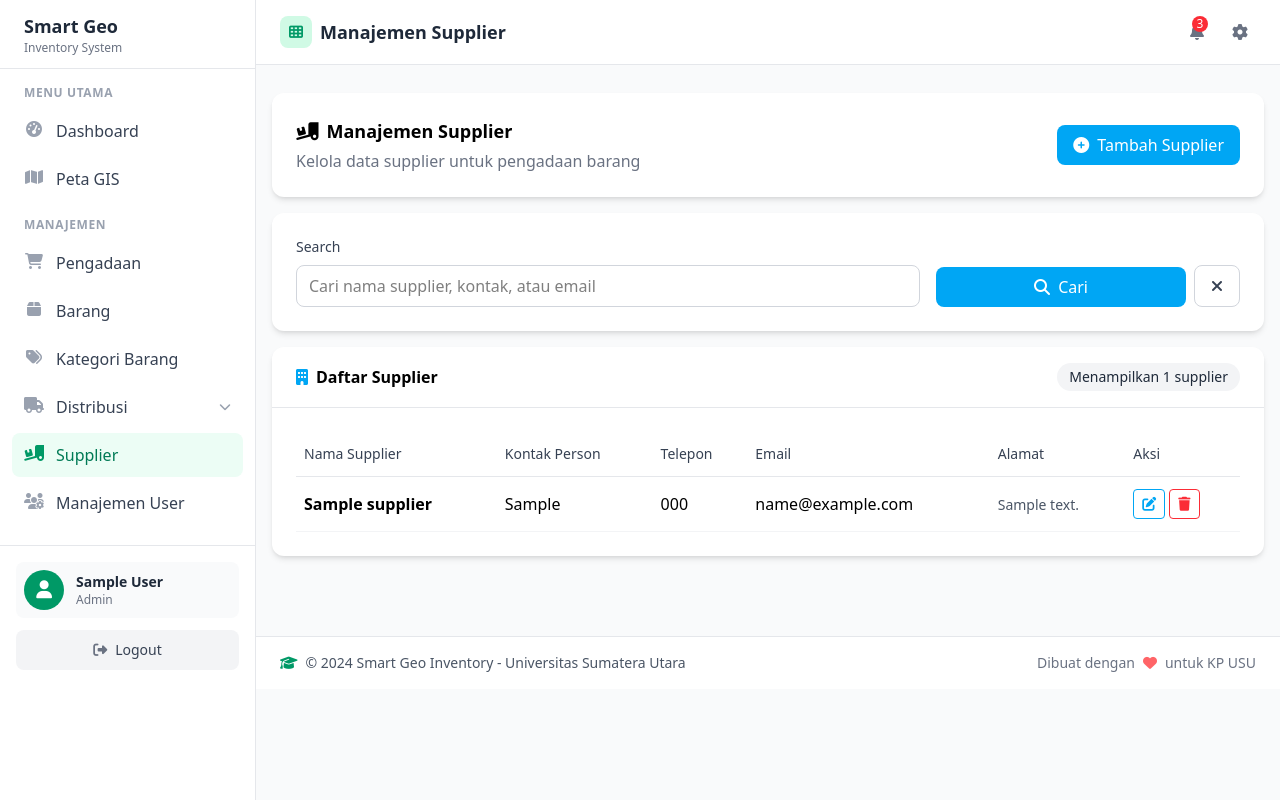
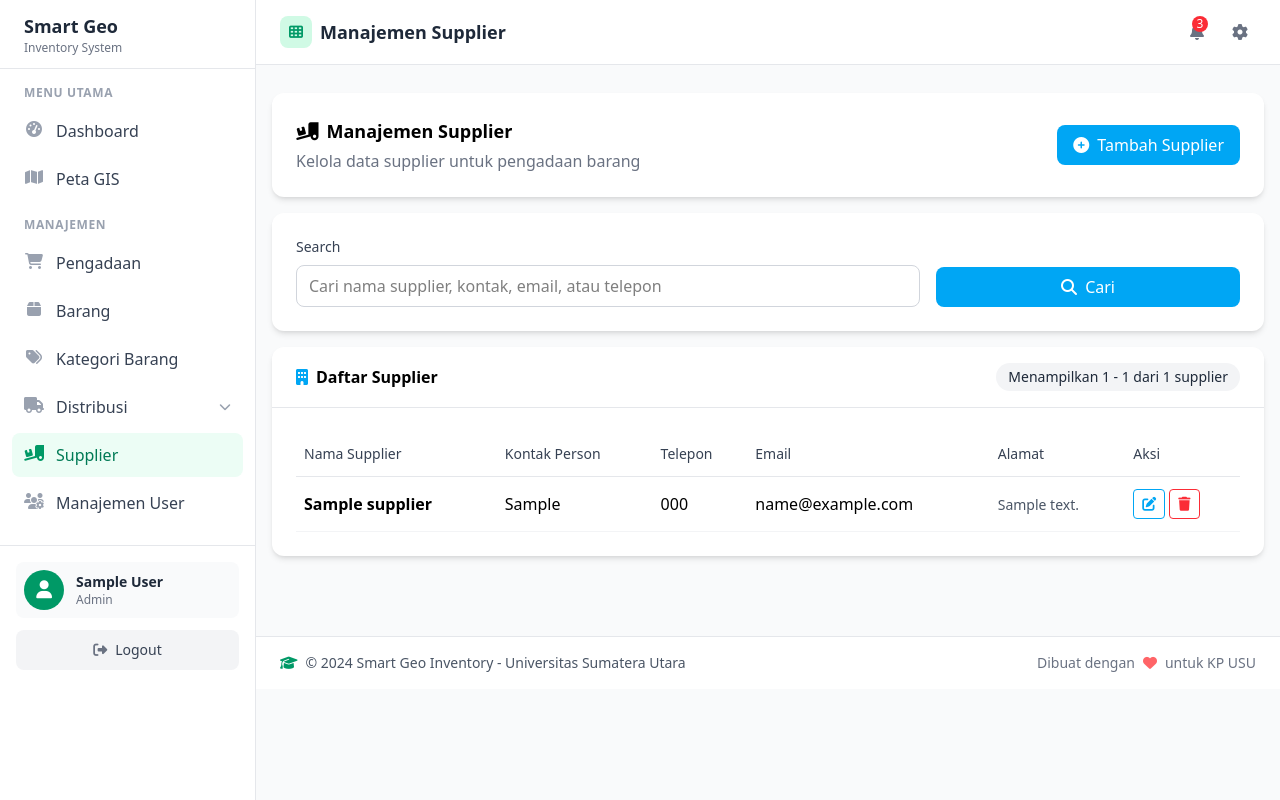
Before and after one commit to Naminiges/Smart-Geo-Inventory, a Flask app: page /suppliers/ in a window 1280 px wide. Run offline with Flask 3, Linux system fonts and the light colour scheme; a user stored in the database is signed in; tables that the repository leaves empty hold one stand-in row (values such as "Sample post"); style sheets or scripts are compiled from the project's sources.

Commit message:
Adding & Improving Supplier section

```diff
--- a/app/templates/suppliers/index.html
+++ b/app/templates/suppliers/index.html
@@ -28,16 +28,18 @@
         <form method="GET" class="grid grid-cols-1 md:grid-cols-3 gap-4">
             <div class="md:col-span-2">
                 <label class="block text-sm font-medium text-gray-700 mb-2">Search</label>
-                <input type="text" name="search" class="w-full border border-gray-300 rounded-lg px-3 py-2 focus:ring-2 focus:ring-sky-500 focus:border-sky-500" placeholder="Cari nama supplier, kontak, atau email"
-                       value="{{ request.args.get('search', '') }}">
+                <input type="text" name="search" class="w-full border border-gray-300 rounded-lg px-3 py-2 focus:ring-2 focus:ring-sky-500 focus:border-sky-500" placeholder="Cari nama supplier, kontak, email, atau telepon"
+                       value="{{ search }}">
             </div>
             <div class="flex gap-2 items-end">
                 <button type="submit" class="flex-1 bg-sky-500 hover:bg-sky-600 text-white px-4 py-2 rounded-lg transition-colors">
                     <i class="fas fa-search mr-1"></i> Cari
                 </button>
+                {% if search %}
                 <a href="{{ url_for('suppliers.index') }}" class="border border-gray-300 text-gray-700 hover:bg-gray-50 px-4 py-2 rounded-lg transition-colors">
                     <i class="fas fa-times"></i>
                 </a>
+                {% endif %}
             </div>
         </form>
     </div>
@@ -51,7 +53,15 @@
                 <i class="fas fa-building mr-2 text-sky-500"></i>
                 <h5 class="font-semibold mb-0">Daftar Supplier</h5>
             </div>
-            <span class="bg-gray-100 text-gray-800 px-3 py-1 rounded-full text-sm">Menampilkan {{ suppliers|length }} supplier</span>
+            <span class="bg-gray-100 text-gray-800 px-3 py-1 rounded-full text-sm">
+                {% if pagination.total > 0 %}
+                    {% set end_num = (pagination.page * pagination.per_page) %}
+                    {% set show_end = end_num if end_num < pagination.total else pagination.total %}
+                    Menampilkan {{ pagination.page * pagination.per_page - pagination.per_page + 1 }} - {{ show_end }} dari {{ pagination.total }} supplier
+                {% else %}
+                    Tidak ada data
+                {% endif %}
+            </span>
         </div>
         <div class="p-6 overflow-x-auto">
             <table class="w-full">
@@ -98,8 +108,8 @@
                         <tr>
                             <td colspan="6" class="text-center text-gray-500 py-8">
                                 <i class="fas fa-inbox text-4xl mb-2 block"></i>
-                                <strong>Belum ada data supplier</strong>
-                                <p class="mb-0">Mulai dengan menambahkan supplier baru</p>
+                                <strong>{% if search %}Tidak ditemukan supplier yang cocok{% else %}Belum ada data supplier{% endif %}</strong>
+                                <p class="mb-0">{% if search %}Coba kata kunci lain{% else %}Mulai dengan menambahkan supplier baru{% endif %}</p>
                             </td>
                         </tr>
                     {% endif %}
@@ -108,45 +118,71 @@
         </div>
 
         <!-- Pagination -->
-        {% if pagination and pagination.pages > 1 %}
+        {% if pagination.pages > 1 %}
         <nav class="mt-4 px-6 pb-6">
-            <ul class="flex justify-center gap-1">
-                {% if pagination.has_prev %}
+            <div class="flex flex-col sm:flex-row items-center justify-between gap-4">
+                <!-- Info Halaman -->
+                <div class="text-sm text-gray-600">
+                    Halaman <strong>{{ pagination.page }}</strong> dari <strong>{{ pagination.pages }}</strong>
+                </div>
+
+                <!-- Pagination Buttons -->
+                <ul class="flex items-center gap-1">
+                    <!-- First & Prev -->
+                    {% if pagination.page > 1 %}
                     <li>
-                    <a class="px-3 py-2 border border-gray-300 rounded-lg text-gray-700 hover:bg-gray-50 transition-colors" href="{{ url_for('suppliers.index', page=pagination.prev_num, search=request.args.get('search')) }}">
-                        <i class="fas fa-chevron-left"></i> Prev
+                        <a class="px-3 py-2 border border-gray-300 rounded-lg text-gray-700 hover:bg-gray-50 transition-colors" href="{{ url_for('suppliers.index', page=1, search=search) }}">
+                            <i class="fas fa-angle-double-left"></i>
+                        </a>
+                    </li>
+                    <li>
+                        <a class="px-3 py-2 border border-gray-300 rounded-lg text-gray-700 hover:bg-gray-50 transition-colors" href="{{ url_for('suppliers.index', page=pagination.prev_num, search=search) }}">
+                            <i class="fas fa-chevron-left"></i>
                         </a>
                     </li>
                     {% endif %}
 
-                {% for page_num in pagination.iter_pages() %}
-                    {% if page_num %}
+                    <!-- Page Numbers - Show max 5 pages centered on current page -->
+                    {% set start_page = [1, pagination.page - 2]|max %}
+                    {% set end_page = [pagination.pages, pagination.page + 2]|min %}
+
+                    {% if start_page > 1 %}
+                    <li><span class="px-2 text-gray-500">...</span></li>
+                    {% endif %}
+
+                    {% for page_num in range(start_page, end_page + 1) %}
                         {% if page_num == pagination.page %}
                         <li>
-                            <span class="px-3 py-2 bg-sky-500 text-white rounded-lg">{{ page_num }}</span>
+                            <span class="px-3 py-2 bg-sky-500 text-white rounded-lg font-medium">{{ page_num }}</span>
                         </li>
                         {% else %}
                         <li>
-                            <a class="px-3 py-2 border border-gray-300 rounded-lg text-gray-700 hover:bg-gray-50 transition-colors" href="{{ url_for('suppliers.index', page=page_num, search=request.args.get('search')) }}">
+                            <a class="px-3 py-2 border border-gray-300 rounded-lg text-gray-700 hover:bg-gray-50 transition-colors" href="{{ url_for('suppliers.index', page=page_num, search=search) }}">
                                 {{ page_num }}
                             </a>
                         </li>
                         {% endif %}
-                    {% else %}
-                    <li>
-                        <span class="px-3 py-2 border border-gray-300 rounded-lg text-gray-700">...</span>
-                    </li>
-                    {% endif %}
                     {% endfor %}
 
+                    {% if end_page < pagination.pages %}
+                    <li><span class="px-2 text-gray-500">...</span></li>
+                    {% endif %}
+
+                    <!-- Next & Last -->
                     {% if pagination.has_next %}
                     <li>
-                    <a class="px-3 py-2 border border-gray-300 rounded-lg text-gray-700 hover:bg-gray-50 transition-colors" href="{{ url_for('suppliers.index', page=pagination.next_num, search=request.args.get('search')) }}">
-                        Next <i class="fas fa-chevron-right"></i>
+                        <a class="px-3 py-2 border border-gray-300 rounded-lg text-gray-700 hover:bg-gray-50 transition-colors" href="{{ url_for('suppliers.index', page=pagination.next_num, search=search) }}">
+                            <i class="fas fa-chevron-right"></i>
+                        </a>
+                    </li>
+                    <li>
+                        <a class="px-3 py-2 border border-gray-300 rounded-lg text-gray-700 hover:bg-gray-50 transition-colors" href="{{ url_for('suppliers.index', page=pagination.pages, search=search) }}">
+                            <i class="fas fa-angle-double-right"></i>
                         </a>
                     </li>
                     {% endif %}
                 </ul>
+            </div>
         </nav>
         {% endif %}
     </div>
--- a/app/views/suppliers.py
+++ b/app/views/suppliers.py
@@ -1,9 +1,10 @@
-from flask import Blueprint, render_template, redirect, url_for, flash
+from flask import Blueprint, render_template, redirect, url_for, flash, request
 from flask_login import login_required, current_user
 from app import db
 from app.models import Supplier
 from app.forms import SupplierForm
 from app.utils.decorators import role_required
+from sqlalchemy import or_
 
 bp = Blueprint('suppliers', __name__, url_prefix='/suppliers')
 
@@ -11,9 +12,32 @@ bp = Blueprint('suppliers', __name__, url_prefix='/suppliers')
 @bp.route('/')
 @login_required
 def index():
-    """List all suppliers"""
-    suppliers = Supplier.query.all()
-    return render_template('suppliers/index.html', suppliers=suppliers)
+    """List all suppliers with search and pagination"""
+    page = request.args.get('page', 1, type=int)
+    per_page = 10
+    search = request.args.get('search', '')
+
+    query = Supplier.query
+
+    if search:
+        query = query.filter(
+            or_(
+                Supplier.name.ilike(f'%{search}%'),
+                Supplier.contact_person.ilike(f'%{search}%'),
+                Supplier.email.ilike(f'%{search}%'),
+                Supplier.phone.ilike(f'%{search}%')
+            )
+        )
+
+    pagination = query.order_by(Supplier.created_at.desc()).paginate(
+        page=page, per_page=per_page, error_out=False
+    )
+    suppliers = pagination.items
+
+    return render_template('suppliers/index.html',
+                           suppliers=suppliers,
+                           pagination=pagination,
+                           search=search)
 
 
 @bp.route('/create', methods=['GET', 'POST'])
```
Lines whose indentation alone changed are shown as unchanged.
